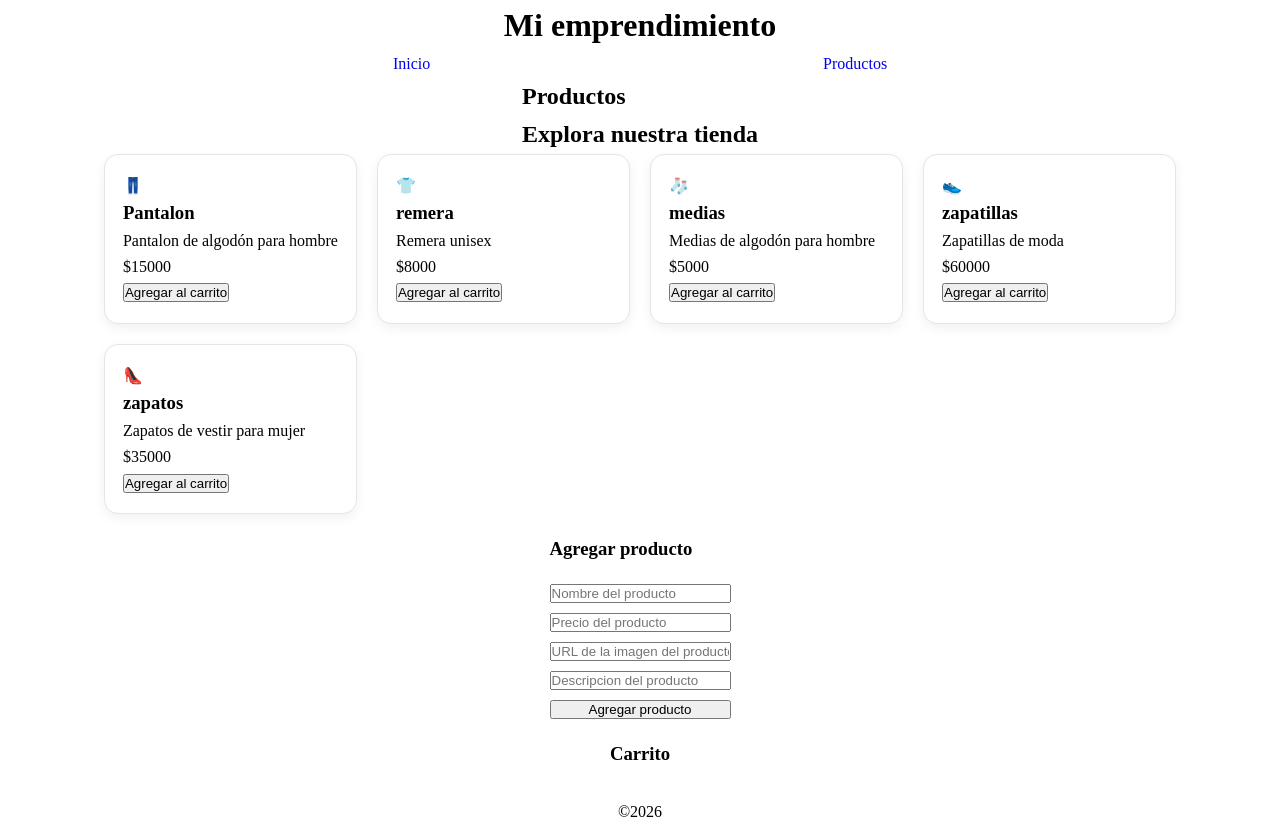
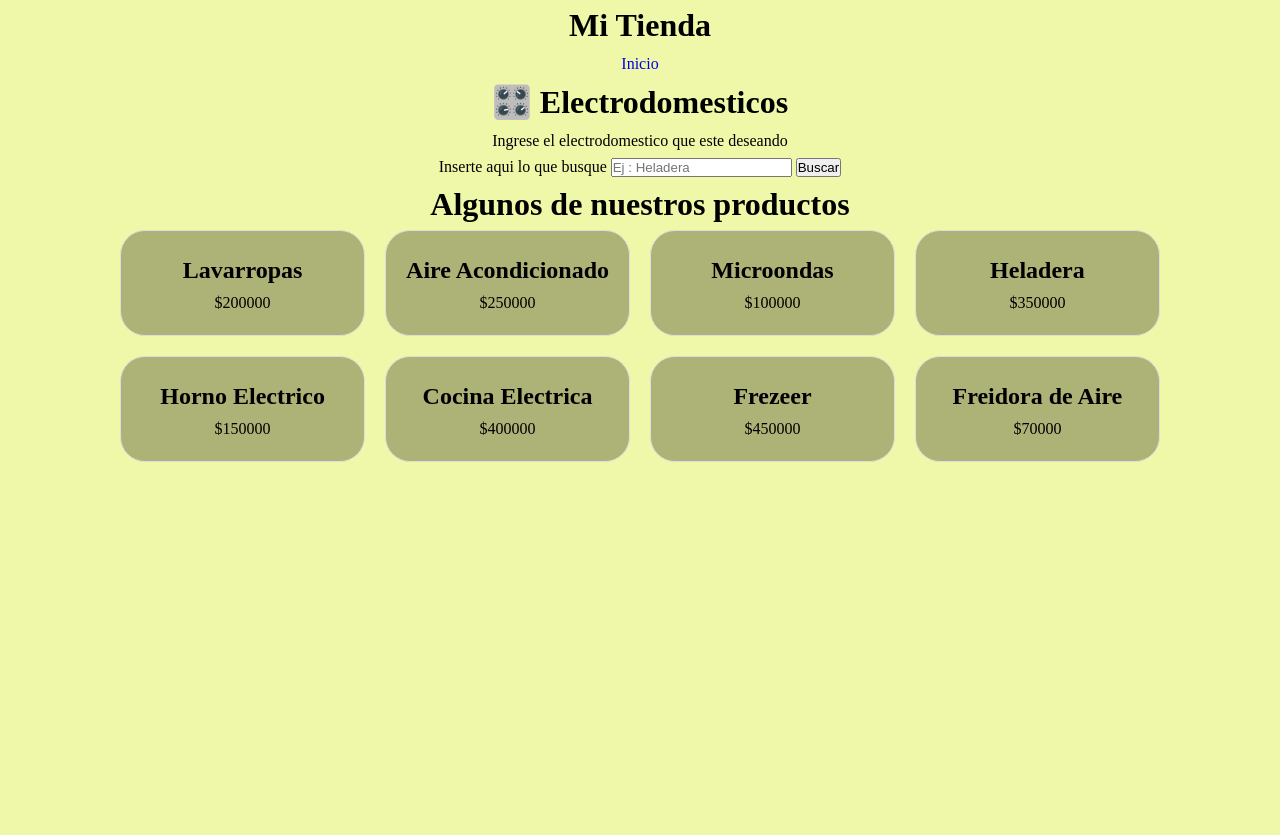
Before and after one commit to NicoGalalrdo/preentrega, a plain HTML site: page index.html in a window 1280 px wide. After the commit the page ends 800 px from the top, so only its background shows below. Drawn offline with nearby package versions, Linux system fonts and the light colour scheme; some packages are replaced by stand-ins of ours; a script that the page names is missing.

Commit message:
preentrega 9 y preentrega 10

```diff
--- /dev/null
+++ b/Json/productos.json
@@ -0,0 +1,43 @@
+[
+    {
+        "id": 1,
+        "nombre": "Lavarropas",
+        "precio": 200000
+    },
+    {
+        "id": 2,
+        "nombre": "Aire Acondicionado",
+        "precio": 250000
+    },
+    {
+        "id": 3,
+        "nombre": "Microondas",
+        "precio": 100000
+    },
+    {
+        "id": 4,
+        "nombre": "Heladera",
+        "precio": 350000
+
+    },
+    {
+        "id": 5,
+        "nombre": "Horno Electrico",
+        "precio": 150000
+    },
+    {
+        "id": 6,
+        "nombre": "Cocina Electrica",
+        "precio": 400000
+    },
+    {
+        "id": 7,
+        "nombre": "Frezeer",
+        "precio": 450000
+    },
+    {
+        "id": 8,
+        "nombre": "Freidora de Aire",
+        "precio": 70000
+    }
+]
--- a/index.html
+++ b/index.html
@@ -5,64 +5,45 @@
     <meta name="viewport" content="width=device-width, initial-scale=1.0">
     <link rel="stylesheet" href="./styles/styles.css">
     <title>Document</title>
-    <link rel="stylesheet" type="text/css" href="https://cdn.jsdelivr.net/npm/toastify-js/src/toastify.min.css">
     <script src="./js/main.js" defer></script>
+</head>
     <body>
-        <header>
-      <h1 id="titulo">Mi negocio</h1>
+      <header>
+        <h1 id="titulo">Mi Tienda</h1>
       <nav>
         <ul>
           <li><a href="#" class="link">Inicio</a></li>
-          <li><a href="#productos" class="link">Productos</a></li>
         </ul>
       </nav>
     </header>
-    <main>
-      <h2>Productos</h2>
+    <main class="contenedor">
+        <h1>🎛️ Electrodomesticos</h1>
+        <p>
+            Ingrese el electrodomestico que este deseando
+        </p>
+        <form id="formularioElectrodomesticos">
+            <label for="idElectrodomesticos">
+                Inserte aqui lo que busque
+            </label>
+            <input
+                type="text"
+                id="idElectrodomesticos"
+                min="1"
+                placeholder= "Ej : Heladera"
+                required
+            >
+            <button type="submit">
+                Buscar
+            </button>
+        </form>
+        <section id="resultado"></section>
+        <h1>Algunos de nuestros productos</h1>
+        <section id="catalogo"></section>
+        <div id="imagen"></div>
 
-      <section id="productos" class="productos"></section>
+    </main>
 
-      <section>
-        <h3>Agregar producto</h3>
-        <form id="form-agregar-producto" class="form-agregar-producto">
-          <input
-            type="text"
-            name="nombre"
-            placeholder="Nombre del producto"
-            id="input-nombre"
-          />
-          <input
-            type="number"
-            name="precio"
-            placeholder="Precio del producto"
-            id="input-precio"
-          />
-          <input
-            type="text"
-            name="imagen"
-            placeholder="URL de la imagen del producto"
-            id="input-imagen"
-          />
-          <input
-            type="text"
-            name="descripcion"
-            placeholder="Descripcion del producto"
-            id="input-descripcion"
-          />
-          <input type="submit" value="Agregar producto" />
-        </form>
-      </section>
-
-      <section>
-        <h3>Carrito</h3>
-
-        <section id="carrito" class="productos"></section>
-      </section>
-    </main>
-    <footer>
-      <span>&copy;2026</span>
-    </footer>
-  <script type="text/javascript" src="https://cdn.jsdelivr.net/npm/toastify-js"></script>
+ <script src="https://cdn.jsdelivr.net/npm/sweetalert2@11"></script>
   </body>
 
 </html>
--- a/js/main.js
+++ b/js/main.js
@@ -1,124 +1,117 @@
-const productos = [
-  {
-    id: 1,
-    nombre: "Pantalon",
-    descripcion: "Pantalon de algodón para hombre",
-    precio: "$15000",
-    imagen: "👖",
-  },
-  {
-    id: 2,
-    nombre: "remera",
-    descripcion: "Remera unisex",
-    precio: "$8000",
-    imagen: "👕",
-  },
-  {
-    id: 3,
-    nombre: "medias",
-    descripcion: "Medias de algodón para hombre",
-    precio: "$5000",
-    imagen: "🧦",
-  },
-  {
-    id: 4,
-    nombre: "zapatillas",
-    descripcion: "Zapatillas de moda",
-    precio: "$60000",
-    imagen: "👟",
-  },
-  {
-    id: 5,
-    nombre: "zapatos",
-    descripcion: "Zapatos de vestir para mujer",
-    precio: "$35000",
-    imagen: "👠",
-  },
 
-];
+const URL = "../Json/productos.json";
+const formularioElectrodomesticos = document.getElementById("formularioElectrodomesticos")
+const Electrodomesticos = document.getElementById("idElectrodomesticos")
+const resultado= document.getElementById("resultado")
 
 
-const carrito = [];
-
-    const titulo = document.getElementById("titulo");
-console.log(titulo);
-titulo.innerText = "Mi emprendimiento";
-
-    const texto = document.createElement("p");
-texto.innerText = "Explora nuestra tienda";
-console.log(texto);
-
-    const subtitulo = document.querySelector("h2");
-subtitulo.appendChild(texto);
+formularioElectrodomesticos.addEventListener("submit", BuscarElectrodomestico )
 
 
-function imprimirProductos() {
+async function BuscarElectrodomestico(event){
 
-const contenedorProductos = document.getElementById("productos");
-contenedorProductos.innerHTML = "";
-
-productos.forEach((producto) => {
-
-const card = document.createElement("article");
-
-card.classList.add("card");
-card.innerHTML += `
+  event.preventDefault();
+  const nombre = Electrodomesticos.value.toLowerCase();
 
 
-      <span>${producto.imagen}</span>
-      <h3>${producto.nombre}</h3>
-      <p>${producto.descripcion}</p>
-      <p>${producto.precio}</p>
-        <button id="${producto.id}">Agregar al carrito</button>
+  try{
+    const respuesta = await fetch(URL);
 
-  `;
+    if(!respuesta.ok){
+      throw new Error("La peticion no es correcta")
+    }
 
-    contenedorProductos.appendChild(card);
+    const Electrodomestico = await respuesta.json();
 
-  const btncarrito = document.getElementById(`${producto.id}`);
-  btncarrito.addEventListener("click", () => {
-    Toastify({
-    text: `Producto agregado al carrito: ${producto.nombre}`,
-    duration: 3000,
-    gravity: "top",
-    position: "center",
-    onClick: function(){}
-}).showToast();
+    const producto = Electrodomestico.find(
+    producto => producto.nombre.toLowerCase() === nombre)
 
-    carrito.push(producto);
+    if (!producto) {
+      throw new Error("Electrodoméstico no encontrado");
+     }
 
-  })
-});
+
+    console.log(Electrodomestico)
+
+    resultado.innerHTML = `
+    <article class="card">
+                <h2>${producto.nombre}</h2>
+                <p>Precio: $${producto.precio}</p>
+            </article>`
+
+  }catch (error) {
+    console.error(error);
+    Swal.fire({
+    title: "Electrodomestico no encontrado",
+    text: "No hay en stock",
+    icon: "error"
+    });
+  }}
+
+
+  async function cargarCatalogo() {
+
+    try {
+
+        const respuesta = await fetch(URL);
+
+        if (!respuesta.ok) {
+            throw new Error("No se pudieron cargar los productos");
+        }
+
+        const productos = await respuesta.json();
+
+        mostrarProductos(productos);
+
+    } catch (error) {
+
+        console.error(error);
+
+        Swal.fire({
+            title: "Error",
+            text: "No se pudo cargar el catálogo",
+            icon: "error"
+        });
+
+    } finally {
+
+        console.log("Carga del catálogo finalizada");
+
+    }
 }
 
-imprimirProductos();
+function mostrarProductos(productos) {
+
+    const catalogo = document.getElementById("catalogo");
+
+    catalogo.innerHTML = "";
+
+    productos.forEach(producto => {
+
+        catalogo.innerHTML += `
+            <article class="producto">
 
 
-function agregarProducto () {
-    const formParaProductos = document.getElementById("form-agregar-producto")
-    formParaProductos.addEventListener("submit", (e) => {
-        e.preventDefault();
+                <h2>${producto.nombre}</h2>
 
-    const inputNombre = document.getElementById("input-nombre").value;
-
-
-    const inputPrecio = document.getElementById("input-precio").value;
-
-
-    const inputImagen = document.getElementById("input-imagen").value;
-
-
-    const inputDescripcion = document.getElementById("input-descripcion").value;
+                <p>$${producto.precio}</p>
 
 
 
-    productos.push({nombre: inputNombre, precio: inputPrecio, imagen: inputImagen,
-        descripcion: inputDescripcion
-    })
+            </article>
+        `;
 
-
-    imprimirProductos()
-});
+    });
 }
 
-agregarProducto();
+cargarCatalogo();
+
+setTimeout(() => {
+    const imagen = document.getElementById("imagen");
+
+    imagen.innerHTML = `
+        <img src="./assets/Flayer2.png" alt="Compra tus electrodomésticos" id="flayer">
+        <img src="./assets/Flayer.png" alt="Compra tus electrodomésticos" id="flayer">
+        <img src="./assets/Flayer2.png" alt="Compra tus electrodomésticos" id="flayer">
+    `;
+}, 6000);
--- a/styles/styles.css
+++ b/styles/styles.css
@@ -7,6 +7,7 @@
 }
 
 body {
+  background-color: rgb(239, 247, 168);
   line-height: 1.6;
   display: flex;
   flex-direction: column;
@@ -39,55 +40,41 @@ main {
 }
 
 .card {
-  background-color: #ffffff;
-  border: 1px solid #e5e5e5;
-  border-radius: 14px;
-  padding: 18px;
+  background-color: #6b6849;
+  border: 1px solid hsl(240, 6%, 19%);
+  border-radius: 15px;
+  padding: 25px;
+  padding-left: 100px;
+  padding-right: 100px;
   box-shadow: 0 4px 12px rgba(0, 0, 0, 0.06);
   transition:
     transform 0.2s ease,
     box-shadow 0.2s ease;
 }
 
-.card-boton {
-  width: 100%;
-  margin-top: 14px;
-  padding: 10px 14px;
-  border: none;
-  border-radius: 10px;
-  background-color: #111;
-  color: white;
-  font-size: 0.95rem;
-  font-weight: 600;
-  cursor: pointer;
-  transition:
-    background-color 0.2s ease,
-    transform 0.2s ease;
-}
 
-.card-boton:hover {
-  background-color: #333;
-  transform: translateY(-1px);
-}
-
-.card-boton:active {
-  transform: translateY(0);
-}
-
-.card-boton:disabled {
-  background-color: #ccc;
-  cursor: not-allowed;
-}
-
-.form-agregar-producto {
-  display: flex;
-  flex-direction: column;
-  gap: 10px;
-  max-width: 400px;
-  margin: 20px auto;
-}
 
 footer {
   padding: 10px;
   text-align: center;
 }
+
+#flayer {
+    margin-top: 2%;
+    width: 300px;
+    height: auto;
+}
+
+#catalogo {
+    display: grid;
+    grid-template-columns: repeat(4, 1fr);
+    gap: 20px;
+}
+
+.producto {
+    background-color: rgba(44, 44, 22, 0.336);
+    border: 1px solid #ddd;
+    border-radius: 25px;
+    padding: 20px;
+    text-align: center;
+}
```
Also changed, not shown: 2 other files.
